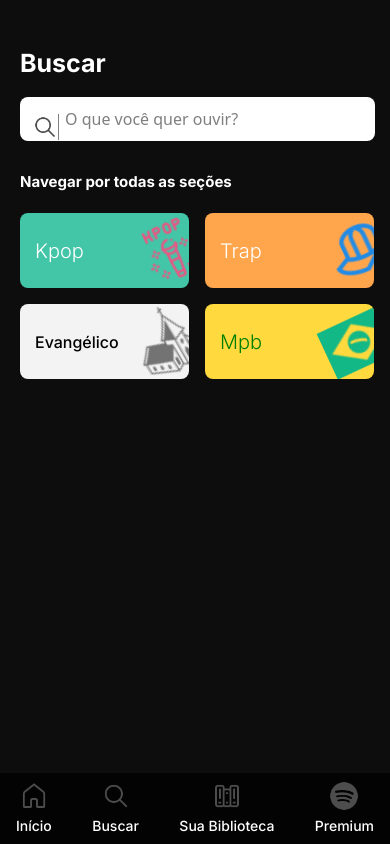
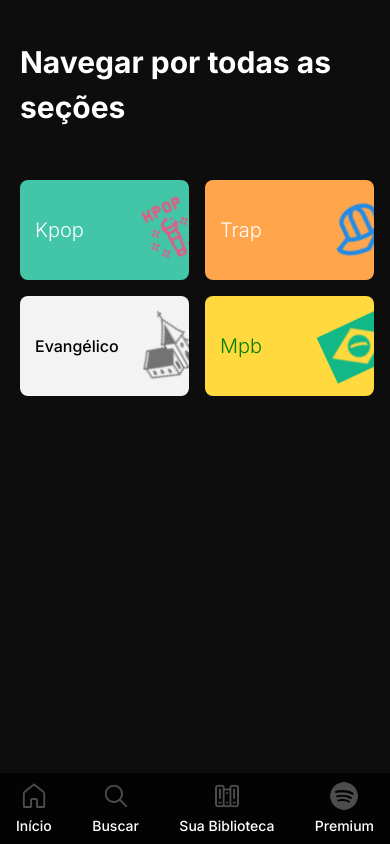
Before and after one commit to EricAlandev/spotify, a React (Vite) app: page /spotify/buscar in a window 390 px wide. Built offline with nearby package versions, Linux system fonts and the light colour scheme.

Commit message:
tprimeira versão

```diff
--- a/src/componentes/Homepage/RightSide.jsx
+++ b/src/componentes/Homepage/RightSide.jsx
@@ -6,7 +6,7 @@
 const RightSide = () =>{
 
     return(
-        <main className='bg-[#121212]'>
+        <main className='bg-[#121212] min-w-[380px]'>
             <PopUp/>
             <MusicaAlta/>
             <ArtistasPopulares/>
--- a/src/componentes/pageMusic/EsqueletoMusic.jsx
+++ b/src/componentes/pageMusic/EsqueletoMusic.jsx
@@ -64,7 +64,7 @@
     <div className='flex'>
       <LeftSide/>
 <main>
-<section className=' min-w-[365px] md:min-w-[1500px] md:mx-auto'>
+<section className=' min-w-[380px] md:min-w-[1500px] md:mx-auto'>
         <div>
           <section
             className="pt-[80px] pb-4"
--- a/src/pages/BuscarPage.jsx
+++ b/src/pages/BuscarPage.jsx
@@ -19,33 +19,14 @@
                 <LeftSide/>
 
 
-            <section className=" mr-[15px]">
-                <h2 className=" pt-[45px] mb-3.5 font-[Inter] font-bold text-[25px] text-[white] md:hidden" >Buscar</h2>
-
-                {/*ícone da lupa */}
-                <img
-              src={buildUrl("/assets/emAlta/footer/Search.png")}
-              alt="Buscar"
-              className="max-h-[26px] border-r-[1px] border-[gray]
-              absolute bottom-176 left-8 md:hidden
-              "
-            />
-
-                <label htmlFor="busca"></label>
-                <input type="text" name="busca" id="busca" placeholder="O que você quer ouvir?"
-                className="w-full  pt-2.5 pl-[45px]  pb-2.5 pr-2.5 bg-[white] rounded-[8px] outline-none md:hidden"
-                />
-            </section>
-
-
             {/*Se for mobile, ele terá o mt para justamente não ficar para cima demais. */}
             <section className='mr-[16px] md:mt-[80px] md:ml-[100px]'>
-                <h2 className=" pt-[30px] mb-3.5 font-[Inter] font-bold text-[15px] text-[white] md:text-[30px]">Navegar por todas as seções</h2>
+                <h2 className=" mb-3.5 font-[Inter] font-bold text-[30px] text-[white] md:text-[30px] pt-[40px]">Navegar por todas as seções</h2>
                 {/*Seções */}
-                <section className="grid grid-cols-2 gap-4 grid-rows-2 mt-[20px] text-[white] ">
+                <section className="grid grid-cols-2 gap-4 grid-rows-2 mt-[50px] text-[white]  ">
 
                     {/*Kpop */}
-                    <Link to={'/Categoria/kpop'} className='flex gap-13 md:gap-70 pl-[15px]  items-center bg-[#43C5A7] rounded-[8px] min-h-[75px] overflow-hidden  md:min-w-[450px] md:min-h-[100px]'>
+                    <Link to={'/Categoria/kpop'} className='flex gap-13 md:gap-70 pl-[15px]  items-center bg-[#43C5A7] rounded-[8px] min-h-[100px] overflow-hidden  md:min-w-[450px] md:min-h-[100px]'>
                             <h2 className='text-[20px] md:text-[32px] font-[Inter] font-light'>Kpop</h2>
                             <img src={buildUrl("/assets/categorias/Kpop.png")} alt=""
                             className={`rotate-335 min-h-[70px]`}
```
